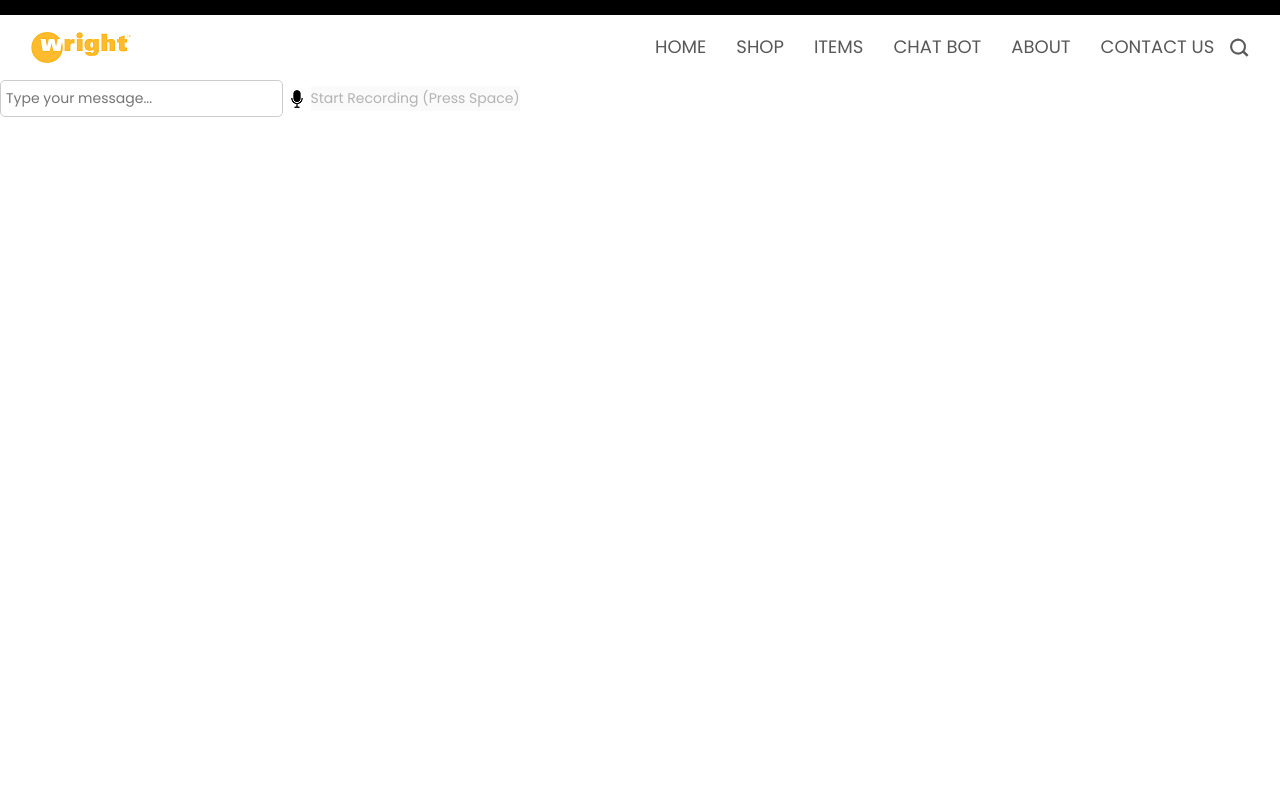
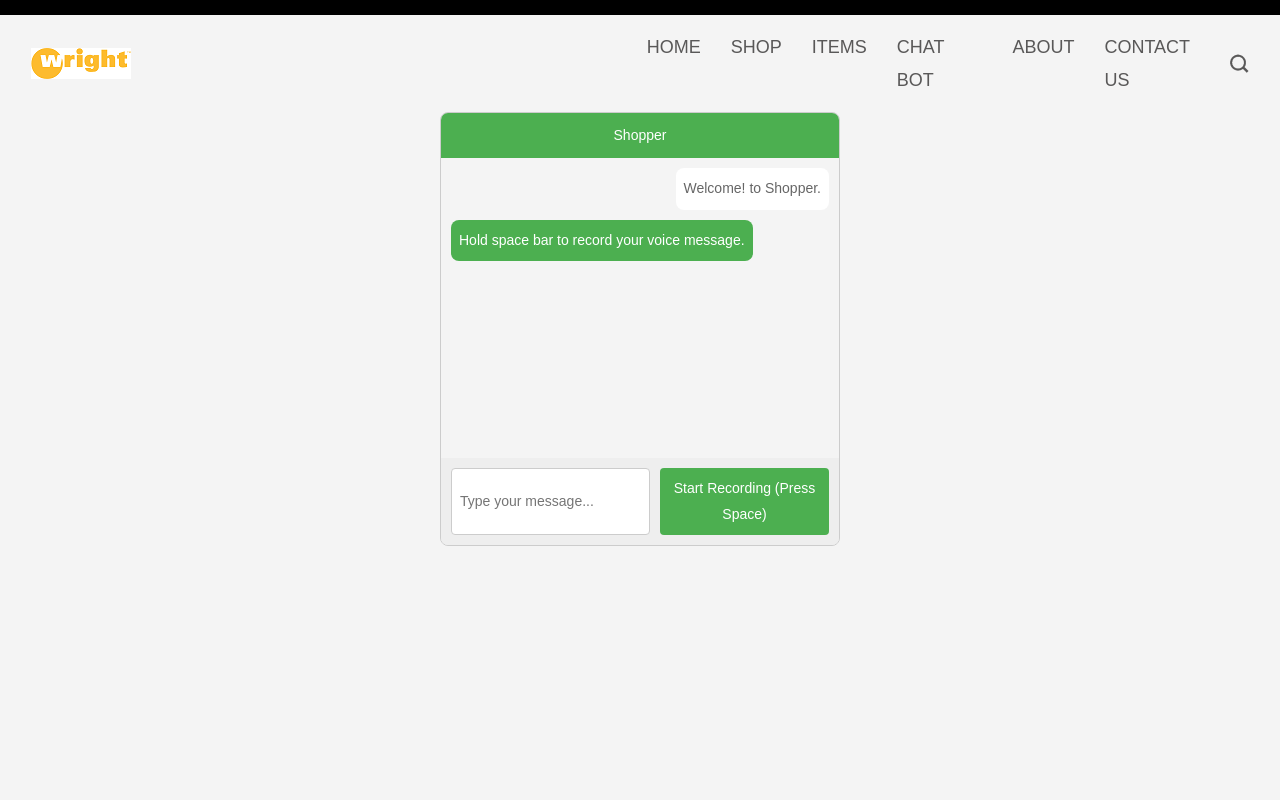
Before and after one commit to Sagar3971/DC_Project, a Django app: page / in a window 1280 px wide. Run offline with Django 4.2, Linux system fonts and the light colour scheme; some libraries are stand-ins or nearby versions.

Commit message:
Implemented spech_to_text

```diff
--- a/bewright1/home/templates/chatbot.html
+++ b/bewright1/home/templates/chatbot.html
@@ -33,7 +33,90 @@
 <link rel="stylesheet" href="{% static 'css/owl.carousel.min.css'%}">
 <link rel="stylesheet" href="{% static 'css/owl.theme.default.min.css'%}">
 <link rel="stylesheet" href="https://cdnjs.cloudflare.com/ajax/libs/fancybox/2.1.5/jquery.fancybox.min.css" media="screen">
-<!--  <link rel="stylesheet" type="text/css" href="{% static 'css/chat.css'%}">-->
+<!--<link rel="stylesheet" type="text/css" href="{% static 'css/chat.css'%}">-->
+    <style>
+        body {
+            font-family: Arial, sans-serif;
+            margin: 0;
+            padding: 0;
+            background-color: #f4f4f4;
+        }
+
+        #chatbox {
+            max-width: 400px;
+            margin: 20px auto;
+            border: 1px solid #ccc;
+            border-radius: 8px;
+            overflow: hidden;
+        }
+
+        #header {
+            background-color: #4CAF50;
+            color: white;
+            padding: 10px;
+            text-align: center;
+        }
+
+        #messages {
+            padding: 10px;
+            height: 300px;
+            overflow-y: scroll;
+        }
+
+        .message-container {
+            margin-bottom: 10px;
+            overflow: hidden;
+        }
+
+        .user-message {
+            background-color: #ffffff;
+            padding: 8px;
+            border-radius: 8px;
+            float: right;
+            clear: both;
+        }
+
+        .bot-message {
+            background-color: #4CAF50;
+            color: white;
+            padding: 8px;
+            border-radius: 8px;
+            float: left;
+            clear: both;
+        }
+
+        #input-container {
+            padding: 10px;
+            background-color: #eee;
+            display: flex;
+        }
+
+        #user-input {
+            flex: 1;
+            padding: 8px;
+            border-radius: 4px;
+            border: 1px solid #ccc;
+        }
+
+        #send-button {
+            margin-left: 10px;
+            padding: 8px;
+            background-color: #4CAF50;
+            color: white;
+            border: none;
+            border-radius: 4px;
+            cursor: pointer;
+        }
+        #startRecording {
+            margin-left: 10px;
+            padding: 8px;
+            background-color: #4CAF50;
+            color: white;
+            border: none;
+            border-radius: 4px;
+            cursor: pointer;
+        }
+    </style>
 </head>
 
 <body>
@@ -81,13 +164,33 @@
            display: none;
        }
 </style>
+
+    <div id="chatbox">
+        <div id="header">Shopper</div>
+        <div id="messages">
+            <!-- Chat messages will appear here -->
+            <div class="message-container">
+                <div class="message user-message">Welcome! to Shopper.</div>
+            </div>
+            <div class="message-container">
+                <div class="message bot-message">Hold space bar to record your voice message.</div>
+            </div>
+            <!-- Additional messages go here -->
+            <div id="transcriptionResult"></div>
+            <div id="transcriptionResult1"></div>
+
+        </div>
+        <div id="input-container">
+            <input type="text" id="user-input" placeholder="Type your message...">
+            <button id="startRecording" disabled>Start Recording (Press Space)</button>
+<!--            <button id="send-button" onclick="sendMessage()">Send</button>-->
+
+        </div>
+    </div>
 <div id="chat-container">
     <div id="chat-box"></div>
-    <div id="transcriptionResult"></div>
-    <input type="text" id="user-input" placeholder="Type your message...">
-    <img src="{% static 'images/mic.png'%}">
 <!--    <button id="startRecordings">Record</button>-->
-    <button id="startRecording" disabled>Start Recording (Press Space)</button>
+
 <!--    <button onclick="sendMessage()">Send</button>-->
 </div>
  <audio id="voiceMessage" autoplay>
@@ -98,6 +201,7 @@
         document.addEventListener('DOMContentLoaded', function () {
             var startRecordingButton = document.getElementById('startRecording');
             var transcriptionResult = document.getElementById('transcriptionResult');
+            var transcriptionResult1 = document.getElementById('transcriptionResult1');
             var isRecording = false;
             var audioChunks = [];
             var mediaRecorder;
@@ -129,6 +233,7 @@
                             .then(response => response.json())
                             .then(data => {
                                 transcriptionResult.textContent = data.transcription || 'No transcription available';
+                                transcriptionResult1.textContent = data.bot_reply || 'No transcription available';
                                 resetRecording();
                             })
                             .catch(error => {
@@ -172,127 +277,38 @@
         });
     </script>
 
-<!--<script>-->
-<!--          function getCookie(name) {-->
-<!--            var value = "; " + document.cookie;-->
-<!--            var parts = value.split("; " + name + "=");-->
-<!--            if (parts.length == 2) return parts.pop().split(";").shift();-->
-<!--        }-->
+    <script>
+        function sendMessage() {
+            var message = document.getElementById('transcriptionResult').value;
+            var messagesContainer = document.getElementById('messages');
 
-<!--        document.addEventListener('DOMContentLoaded', function () {-->
-<!--            const startRecordingButton = document.getElementById('startRecording');-->
-<!--            let mediaRecorder;-->
-<!--            let audioChunks = [];-->
-<!--            let isRecording = false;-->
+            // Append user message
+            var userMessageContainer = document.createElement('div');
+            userMessageContainer.className = 'message-container';
+            var userMessage = document.createElement('div');
+            userMessage.className = 'message user-message';
+            userMessage.textContent = message;
+            userMessageContainer.appendChild(userMessage);
+            messagesContainer.appendChild(userMessageContainer);
 
-<!--            // Event listeners for keydown and keyup events-->
-<!--            document.addEventListener('keydown', onKeyDown);-->
-<!--            document.addEventListener('keyup', onKeyUp);-->
+            // In a real application, you'd process the message and generate a bot response here
 
-<!--            function onKeyDown(event) {-->
-<!--                if (event.code === 'Space') {-->
-<!--                    if (!isRecording) {-->
-<!--                        startRecording();-->
-<!--                    }-->
-<!--                }-->
-<!--            }-->
+            // Append bot message
+            var botMessageContainer = document.createElement('div');
+            botMessageContainer.className = 'message-container';
+            var botMessage = document.createElement('div');
+            botMessage.className = 'message bot-message';
+            botMessage.textContent = 'I received your message!';
+            botMessageContainer.appendChild(botMessage);
+            messagesContainer.appendChild(botMessageContainer);
 
-<!--            function onKeyUp(event) {-->
-<!--                if (event.code === 'Space') {-->
-<!--                    stopRecording();-->
-<!--                }-->
-<!--            }-->
+            // Clear the input
+            document.getElementById('user-input').value = '';
 
-<!--            function startRecording() {-->
-<!--                navigator.mediaDevices.getUserMedia({ audio: true })-->
-<!--                    .then(function (stream) {-->
-<!--                        mediaRecorder = new MediaRecorder(stream);-->
-
-<!--                        mediaRecorder.ondataavailable = function (event) {-->
-<!--                            if (event.data.size > 0) {-->
-<!--                                audioChunks.push(event.data);-->
-<!--                            }-->
-<!--                        };-->
-
-<!--                        mediaRecorder.onstop = function () {-->
-<!--                            if (isRecording) {-->
-<!--                                startRecording();-->
-<!--                            } else {-->
-<!--                                const audioBlob = new Blob(audioChunks, { type: 'audio/wav' });-->
-<!--                                // Send the continuous audio data to the server (you need to implement this part)-->
-<!--                                sendContinuousAudioToServer(audioBlob);-->
-<!--                                audioChunks = [];  // Clear audio chunks for the next recording-->
-<!--                            }-->
-<!--                        };-->
-
-<!--                        mediaRecorder.start();-->
-<!--                        isRecording = true;-->
-<!--                        startRecordingButton.textContent = 'Recording...';-->
-<!--                    })-->
-<!--                    .catch(function (error) {-->
-<!--                        console.error('Error accessing microphone:', error);-->
-<!--                    });-->
-<!--            }-->
-
-<!--            function stopRecording() {-->
-<!--                if (mediaRecorder && mediaRecorder.state === 'recording') {-->
-<!--                    mediaRecorder.stop();-->
-<!--                    isRecording = false;-->
-<!--                    startRecordingButton.textContent = 'Press and Hold Space to Record';-->
-<!--                }-->
-<!--            }-->
-
-<!--            function sendContinuousAudioToServer(audioBlob) {-->
-<!--                const formData = new FormData();-->
-<!--                formData.append('audio', audioBlob);-->
-
-<!--                // Include CSRF token in the headers-->
-<!--                const csrftoken = getCookie('csrftoken');-->
-<!--                const headers = new Headers({-->
-<!--                    'X-CSRFToken': csrftoken-->
-<!--                });-->
-
-<!--                fetch('/user_audio/', {-->
-<!--                    method: 'POST',-->
-<!--                    body: formData,-->
-<!--                    headers: headers,-->
-<!--                    credentials: 'include'  // Include credentials for cross-origin requests-->
-<!--                })-->
-<!--                .then(response => response.json())-->
-<!--                .then(data => {-->
-<!--                    console.log('Server response:', data);-->
-<!--                })-->
-<!--                .catch(error => {-->
-<!--                    console.error('Error sending continuous audio to server:', error);-->
-<!--                });-->
-<!--            }-->
-<!--        });-->
-<!--    </script>-->
-<!--<script>-->
-<!--        function sendMessage() {-->
-<!--            var userInput = document.getElementById('user-input').value;-->
-<!--            appendMessage('You: ' + userInput);-->
-
-<!--            // Make an AJAX request to get the bot response-->
-<!--            var xhr = new XMLHttpRequest();-->
-<!--            xhr.open('GET', '/get_bot_response/?user_input=' + userInput, true);-->
-<!--            xhr.onreadystatechange = function () {-->
-<!--                if (xhr.readyState == 4 && xhr.status == 200) {-->
-<!--                    var botResponse = JSON.parse(xhr.responseText).bot_response;-->
-<!--                    appendMessage('Shopper: ' + botResponse);-->
-<!--                }-->
-<!--            };-->
-<!--            xhr.send();-->
-<!--        }-->
-
-<!--        function appendMessage(message) {-->
-<!--            var chatBox = document.getElementById('chat-box');-->
-<!--            var newMessage = document.createElement('div');-->
-<!--            newMessage.innerHTML = message;-->
-<!--            chatBox.appendChild(newMessage);-->
-<!--            document.getElementById('user-input').value = '';-->
-<!--        }-->
-<!--</script>-->
+            // Scroll to the bottom to show the latest messages
+            messagesContainer.scrollTop = messagesContainer.scrollHeight;
+        }
+    </script>
 <script>
     // Add event listener to play the audio when the page is loaded
     document.addEventListener('DOMContentLoaded', function () {
--- a/bewright1/home/views.py
+++ b/bewright1/home/views.py
@@ -11,9 +11,8 @@ import sounddevice as sd
 from google.cloud import speech_v1p1beta1 as speech
 from django.http import JsonResponse
 from django.views.decorators.csrf import csrf_exempt
+from google.cloud import dialogflow
 
-# Configure the speech recognition client
-os.environ['GOOGLE_APPLICATION_CREDENTIALS'] = 'static/secretkey/key.json'
 
 # Create your views here.
 def index(request):
@@ -31,6 +30,9 @@ def shop(request):
 def contact(request):
     return render(request, 'contact.html')
 
+def chatbot(request):
+    return render(request, 'chatbot.html')
+
 @csrf_exempt
 def transcribe_microphone(request):
     if request.method == 'POST':
@@ -40,10 +42,32 @@ def transcribe_microphone(request):
 
             # Transcribe the recorded audio to text
             transcription = transcribe_audio(audio_data)
+            print(f"Transcription: {transcription}")
 
-            return JsonResponse({'status': 'success', 'transcription': transcription})
+            os.environ['GOOGLE_APPLICATION_CREDENTIALS'] = 'static/secretkey/shopper.json'
+            session_client = dialogflow.SessionsClient()
+            text = transcription
+            print(text)
+            language_code = "en-US"
+            session_id = "abcdefg123456"
+            project_id = "shopper-chatbot-for-dc-vbey"
+            session = session_client.session_path(project_id, session_id)
+
+            text_input = dialogflow.TextInput(text=text, language_code=language_code)
+
+            query_input = dialogflow.QueryInput(text=text_input)
+
+            response = session_client.detect_intent(
+                request={"session": session, "query_input": query_input}
+            )
+
+            bot_reply = format(response.query_result.fulfillment_text)
+            print(bot_reply)
+
+            return JsonResponse({'status': 'success', 'transcription': transcription,'bot_reply':bot_reply})
 
         except Exception as e:
+            print(f"Error: {e}")
             return JsonResponse({'status': 'error', 'message': str(e)}, status=500)
 
     return JsonResponse({'status': 'error', 'message': 'Invalid request method'})
@@ -56,8 +80,8 @@ def record_audio(duration=5, sample_rate=16000):
     return audio_data.flatten()
 
 def transcribe_audio(audio_data, language_code="en-US"):
+    os.environ['GOOGLE_APPLICATION_CREDENTIALS'] = 'static/secretkey/key.json'
     client = speech.SpeechClient()
-
     audio = speech.RecognitionAudio(content=audio_data.tobytes())
     config = speech.RecognitionConfig(
         encoding=speech.RecognitionConfig.AudioEncoding.LINEAR16,
@@ -68,27 +92,3 @@ def transcribe_audio(audio_data, language_code="en-US"):
     response = client.recognize(config=config, audio=audio)
     transcriptions = [result.alternatives[0].transcript for result in response.results]
     return ' '.join(transcriptions)
-
-# def get_bot_response(user_input):
-#     # Simple rule-based responses
-#     if "hello" in user_input.lower():
-#         return "Hi there!"
-#     elif "how are you" in user_input.lower():
-#         return "I'm just a computer program, but thanks for asking!"
-#     elif "bye" in user_input.lower():
-#         return "Goodbye! Have a great day."
-#     else:
-#         return "I'm sorry, I didn't understand that."
-
-def chatbot(request):
-    return render(request, 'chatbot.html')
-
-# def get_bot_response_view(request):
-#     print("hello get_bot_response_view")
-#     transcript = request.POST.get('transcript', '')
-#     # user_input = user_audio()
-#     if transcript.strip():  # Check if the transcript is not empty after stripping whitespace
-#         bot_response = get_bot_response(transcript)
-#         return JsonResponse({'bot_response': bot_response})
-#     else:
-#         return JsonResponse({'bot_response': 'No valid transcript provided'})
```
Also changed, not shown: bewright1/static/secretkey/shopper.json (added, +13 -0 lines), bewright1/db.sqlite3, bewright1/static/secretkey/key.json (indentation only).
